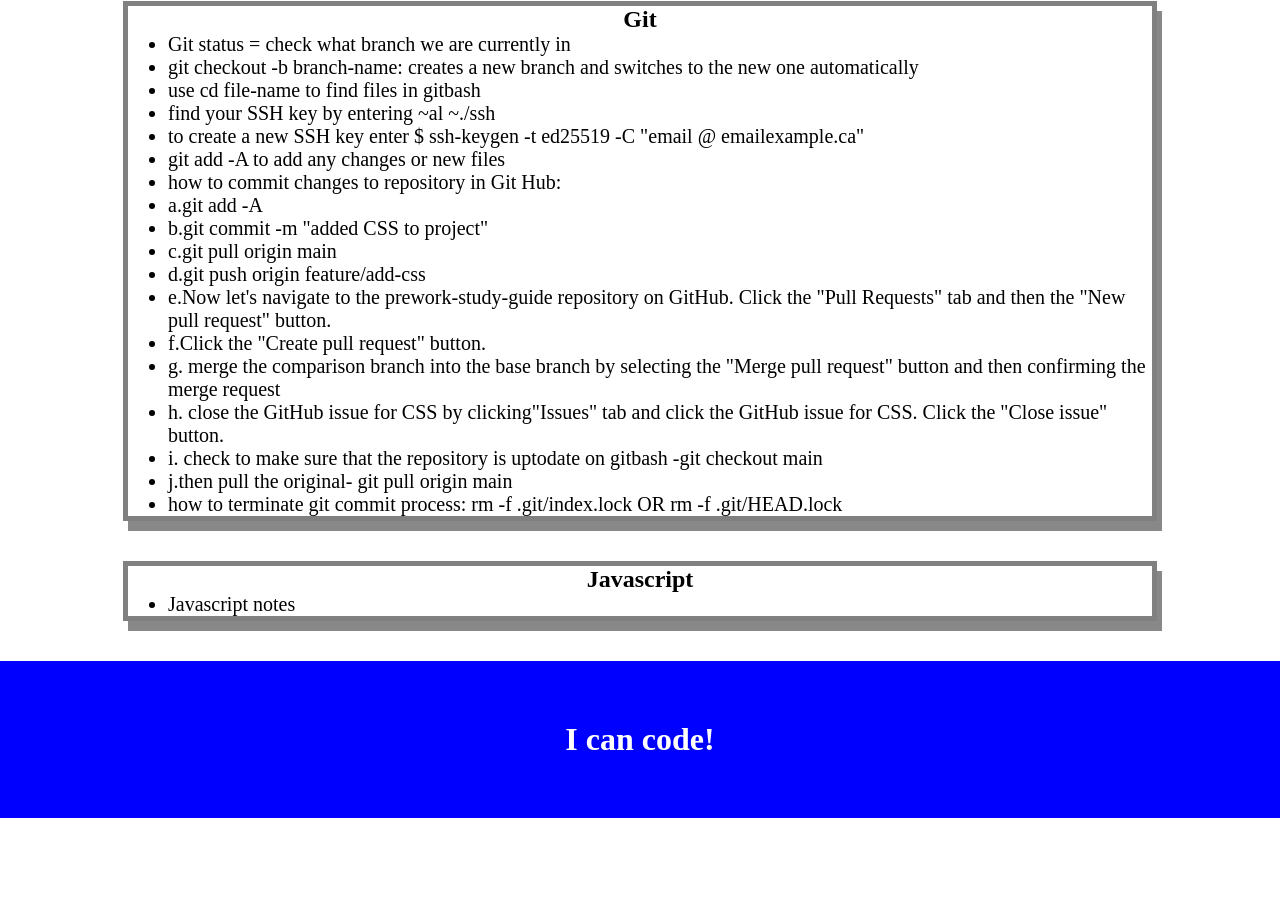
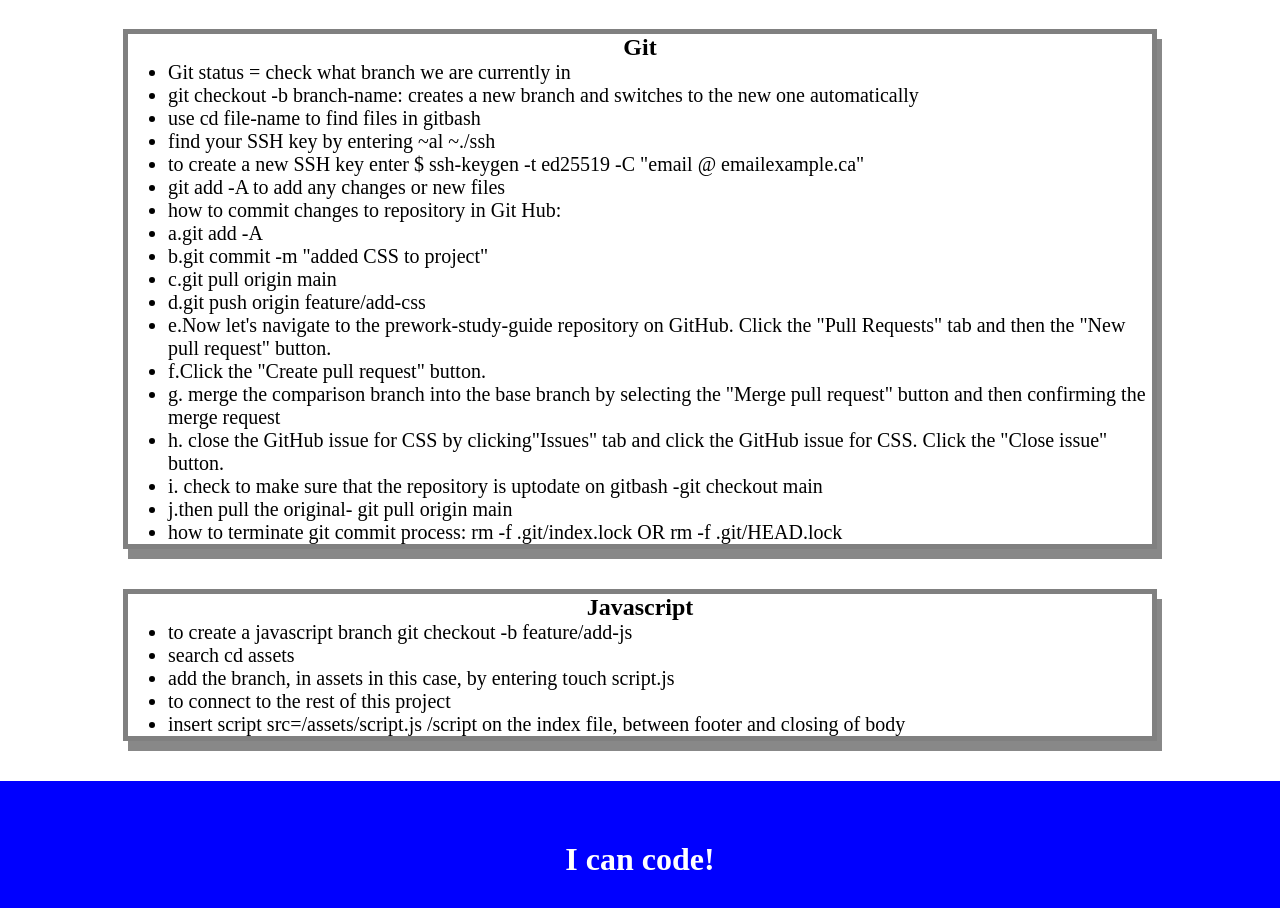
Before and after one commit to EmilyEmily440/Prework-study-guide, a plain HTML site: page index.html in a window 1280 px wide. Shown: the part 538-1446 px from the top of the page. Before the commit the page ends 1356 px from the top, so only its background shows below. Drawn offline with Linux system fonts and the light colour scheme.

Commit message:
added index.html to project

```diff
--- /dev/null
+++ b/assets/script.js
@@ -0,0 +1,2 @@
+var topics = "HTML, CSS, Git, Javascript"
+console.log(topics);
--- a/index.html
+++ b/index.html
@@ -11,7 +11,8 @@
     <header id="header" class="header">
       <h1>Prework Study Guide</h1>
         <img src="bowtie-cat.png" alt="Profile image of cat wearing a bow tie." class="center"/>
-    </header>
+        <h2>✨ Open the Console to See What's Happening ✨</h2>
+      </header>
     <main>
       <section class="card" id="html-section">
       <h2> HTML</h2>
@@ -56,7 +57,11 @@
       <section class="card" id="javascript-section">
         <h2> Javascript </h2>
         <ul>
-        <li>Javascript notes</li>
+        <li> to create a javascript branch git checkout -b feature/add-js</li>
+        <li> search cd assets</li>
+        <li> add the branch, in assets in this case, by entering touch script.js</li>
+        <li> to connect to the rest of this project </li>
+        <li>insert script src=/assets/script.js /script  on the index file, between footer and closing of body</li>
       </ul>
       </section>
     </main>
@@ -66,5 +71,6 @@
         <h1>I can code!</h1>
       </p>
     </footer>
+    <script src="./assets/script.js"></script>
   </body>
 </html>
```
